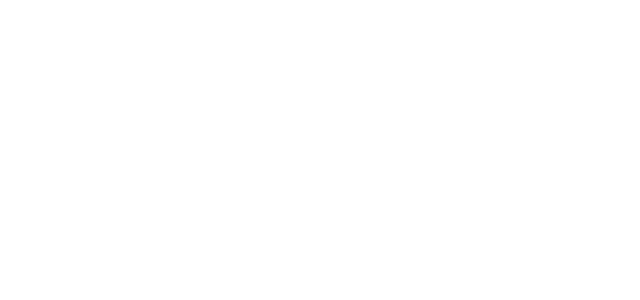
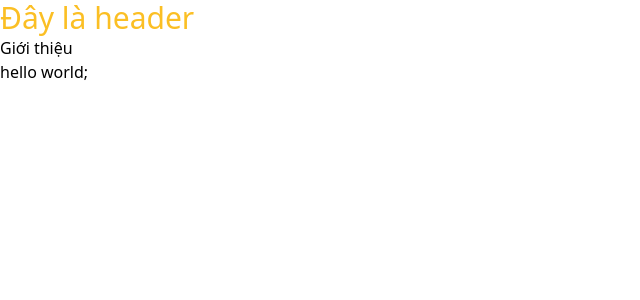
Before and after one commit to Doanhuutrung/nomion, a React (Create React App) app: page /about in a window 1280 px wide. Shown: the top 300 px of the page, without its empty margins (0-640 px from the left). Built offline with nearby package versions, Linux system fonts and the light colour scheme.

Commit message:
test tailwind library

```diff
--- a/src/App.js
+++ b/src/App.js
@@ -1,10 +1,11 @@
-import React from 'react';
-import { BrowserRouter as Router, Routes, Route } from 'react-router-dom';
-import Header from './Components/Header';
-import Footer from './Components/Footer';
-import Home from './pages/Home';
-import About from './pages/About';
-import Contact from './pages/Contact'
+import React from "react";
+import { BrowserRouter as Router, Routes, Route } from "react-router-dom";
+import Header from "./Components/Header";
+import Footer from "./Components/Footer";
+import Home from "./pages/Home";
+import About from "./pages/About";
+import Contact from "./pages/Contact";
+import "./App.css";
 
 function App() {
   return (
@@ -12,9 +13,9 @@ function App() {
       <div>
         <Header />
         <Routes>
-          <Route path="/" exact component={Home} />
-          <Route path="/about" component={About} />
-          <Route path="/contact" component={Contact} />
+          <Route path="/" exact element={<Home />} />
+          <Route path="/About" element={<About />} />
+          <Route path="/Contact" element={<Contact />} />
         </Routes>
         <Footer />
       </div>
--- a/src/Components/Header.js
+++ b/src/Components/Header.js
@@ -1,8 +1,9 @@
-import React from 'react';
+import React from "react";
 
 function Header() {
   return (
     <header>
+      <div class="text-3xl text-amber-400	"> Đây là header </div>
     </header>
   );
 }
```
